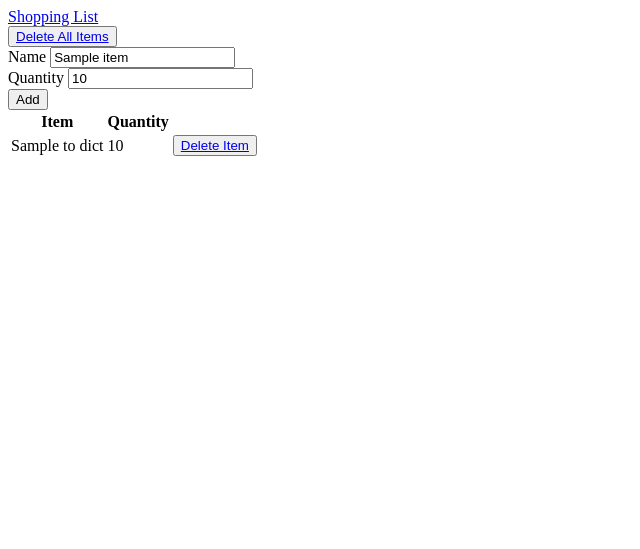
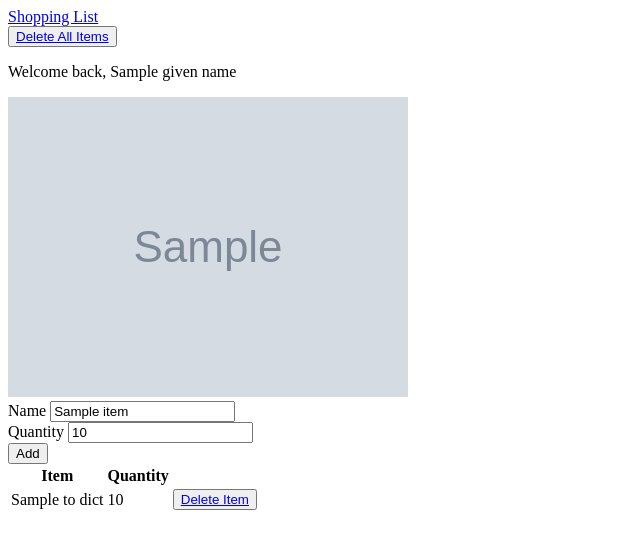
Before and after one commit to pzrsa/shopping-list, a Flask app: template templates/list.html in a window 1280 px wide. Shown: the top 549 px of the page, without its empty margins (0-640 px from the left). Run offline with Flask 2, Linux system fonts and the light colour scheme; the template is opened without the code that fills it: most values are stand-ins (such as "Sample title", 1, 10 or a date in 2020); grey boxes marked "Sample" are stand-in pictures.

Commit message:
display the users name and profile picture after sign in

```diff
--- a/templates/list.html
+++ b/templates/list.html
@@ -3,7 +3,8 @@
 {% block content %}
 
 <button><a href="{{ url_for('delete_all') }}">Delete All Items</a></button>
-
+<p>Welcome back, {{ given_name }}</p>
+<img src="{{ image }}" alt="User Google Account Image">
 
 <form method="POST" enctype="multipart/form-data">
 
```
